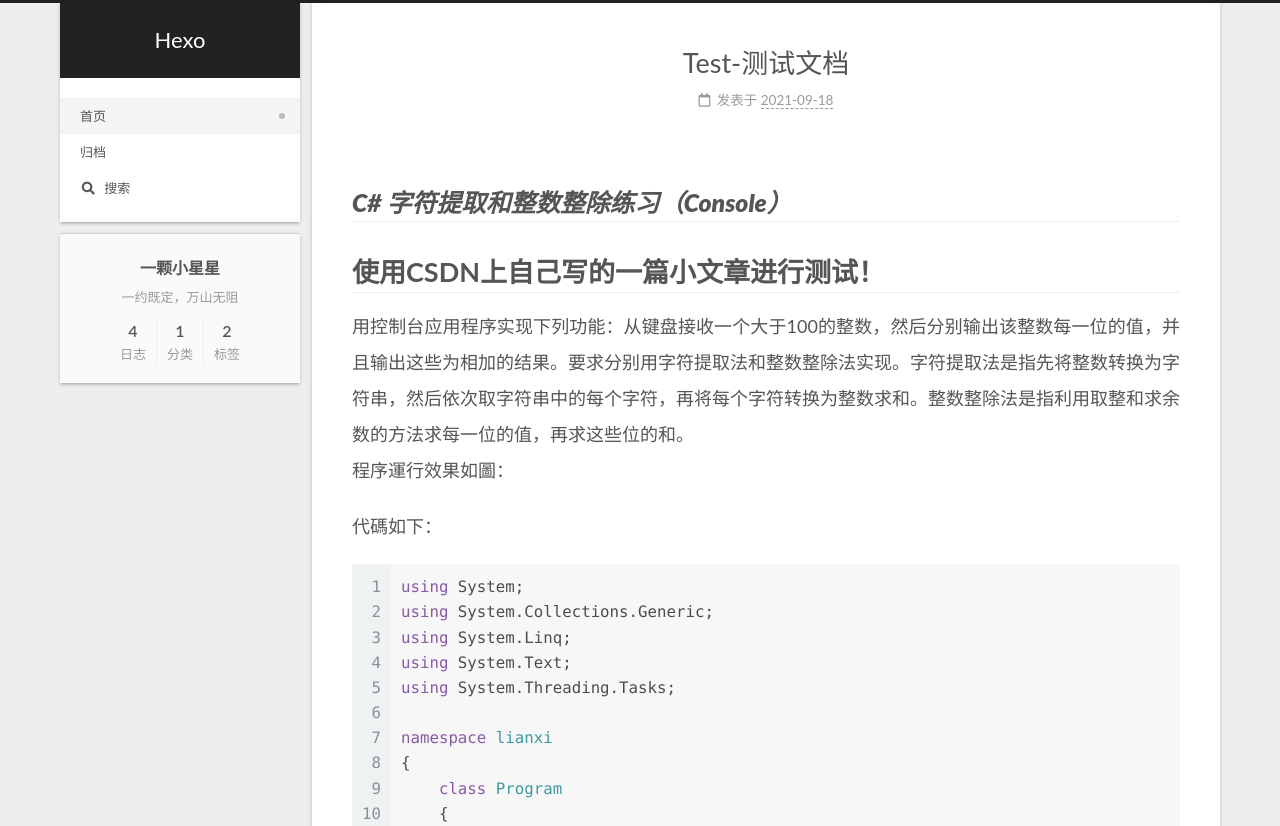
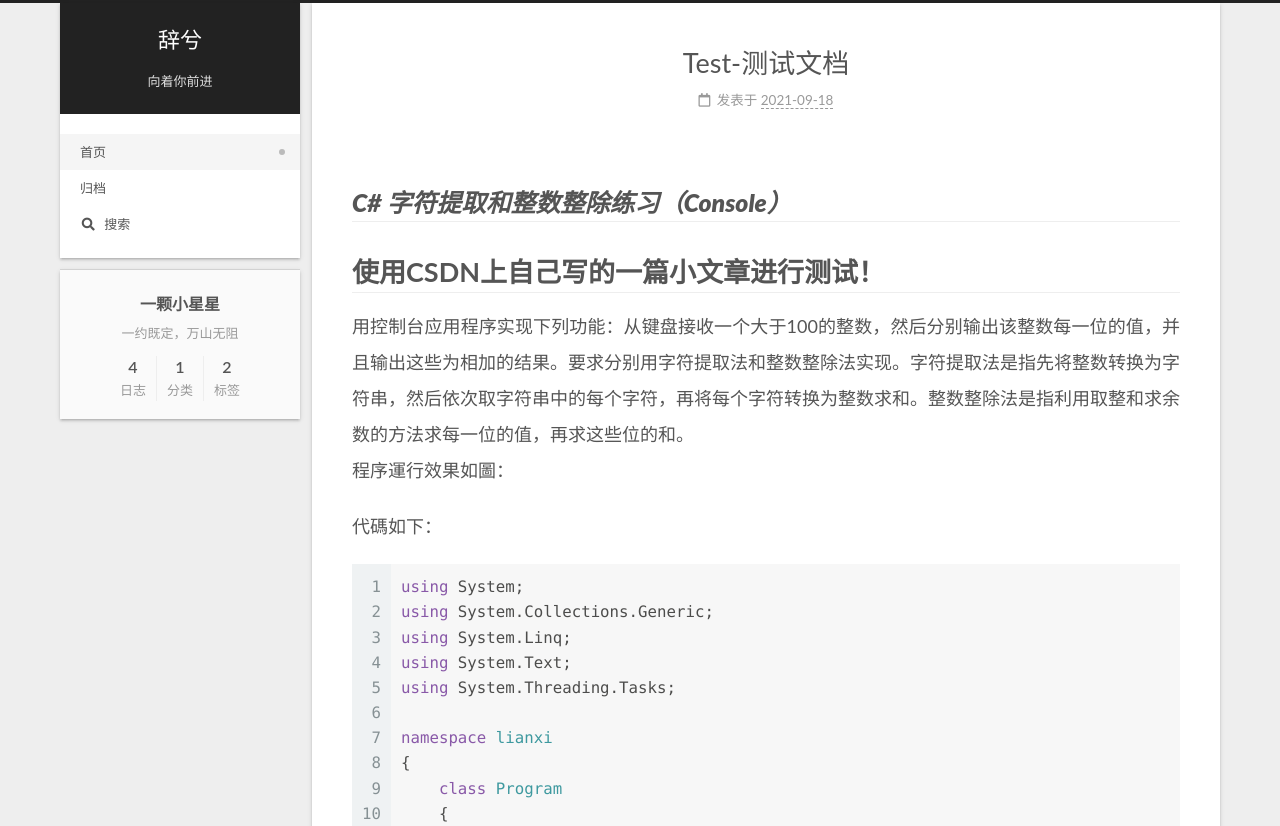
Before and after one commit to Oxygen-sq/Oxygen-sq.github.io, a plain HTML site: page index.html in a window 1280 px wide. Shown: the top 826 px of the page. Drawn offline with Linux system fonts and the light colour scheme; no server answers; some icons are missing.

Commit message:
Site updated: 2021-09-18 17:00:34

```diff
--- a/index.html
+++ b/index.html
@@ -24,9 +24,9 @@
 
   <meta name="description" content="一约既定，万山无阻">
 <meta property="og:type" content="website">
-<meta property="og:title" content="Hexo">
+<meta property="og:title" content="辞兮">
 <meta property="og:url" content="http://example.com/index.html">
-<meta property="og:site_name" content="Hexo">
+<meta property="og:site_name" content="辞兮">
 <meta property="og:description" content="一约既定，万山无阻">
 <meta property="og:locale" content="zh_CN">
 <meta property="article:author" content="一颗小星星">
@@ -45,7 +45,7 @@
   };
 </script>
 
-  <title>Hexo</title>
+  <title>辞兮</title>
 
 
 
@@ -96,9 +96,10 @@
 
     <a href="/" class="brand" rel="start">
       <span class="logo-line-before"><i></i></span>
-      <h1 class="site-title">Hexo</h1>
+      <h1 class="site-title">辞兮</h1>
       <span class="logo-line-after"><i></i></span>
     </a>
+      <p class="site-subtitle" itemprop="description">向着你前进</p>
   </div>
 
   <div class="site-nav-right">
@@ -186,7 +187,7 @@
     </span>
 
     <span hidden itemprop="publisher" itemscope itemtype="http://schema.org/Organization">
-      <meta itemprop="name" content="Hexo">
+      <meta itemprop="name" content="辞兮">
     </span>
       <header class="post-header">
         <h2 class="post-title" itemprop="name headline">
@@ -279,7 +280,7 @@
     </span>
 
     <span hidden itemprop="publisher" itemscope itemtype="http://schema.org/Organization">
-      <meta itemprop="name" content="Hexo">
+      <meta itemprop="name" content="辞兮">
     </span>
       <header class="post-header">
         <h2 class="post-title" itemprop="name headline">
@@ -372,7 +373,7 @@
     </span>
 
     <span hidden itemprop="publisher" itemscope itemtype="http://schema.org/Organization">
-      <meta itemprop="name" content="Hexo">
+      <meta itemprop="name" content="辞兮">
     </span>
       <header class="post-header">
         <h2 class="post-title" itemprop="name headline">
@@ -476,7 +477,7 @@
     </span>
 
     <span hidden itemprop="publisher" itemscope itemtype="http://schema.org/Organization">
-      <meta itemprop="name" content="Hexo">
+      <meta itemprop="name" content="辞兮">
     </span>
       <header class="post-header">
         <h2 class="post-title" itemprop="name headline">
```
Also changed, not shown: archives/2016/07/index.html (+5 -4 lines), archives/2016/index.html (+5 -4 lines), archives/2021/09/index.html (+5 -4 lines), archives/2021/index.html (+5 -4 lines), archives/index.html (+5 -4 lines), categories/Diary/index.html (+5 -4 lines), posts/4a17b156/index.html (+5 -4 lines), posts/c0c3a358/index.html (+5 -4 lines), tags/Another-Tag/index.html (+5 -4 lines), tags/Testing/index.html (+5 -4 lines).
